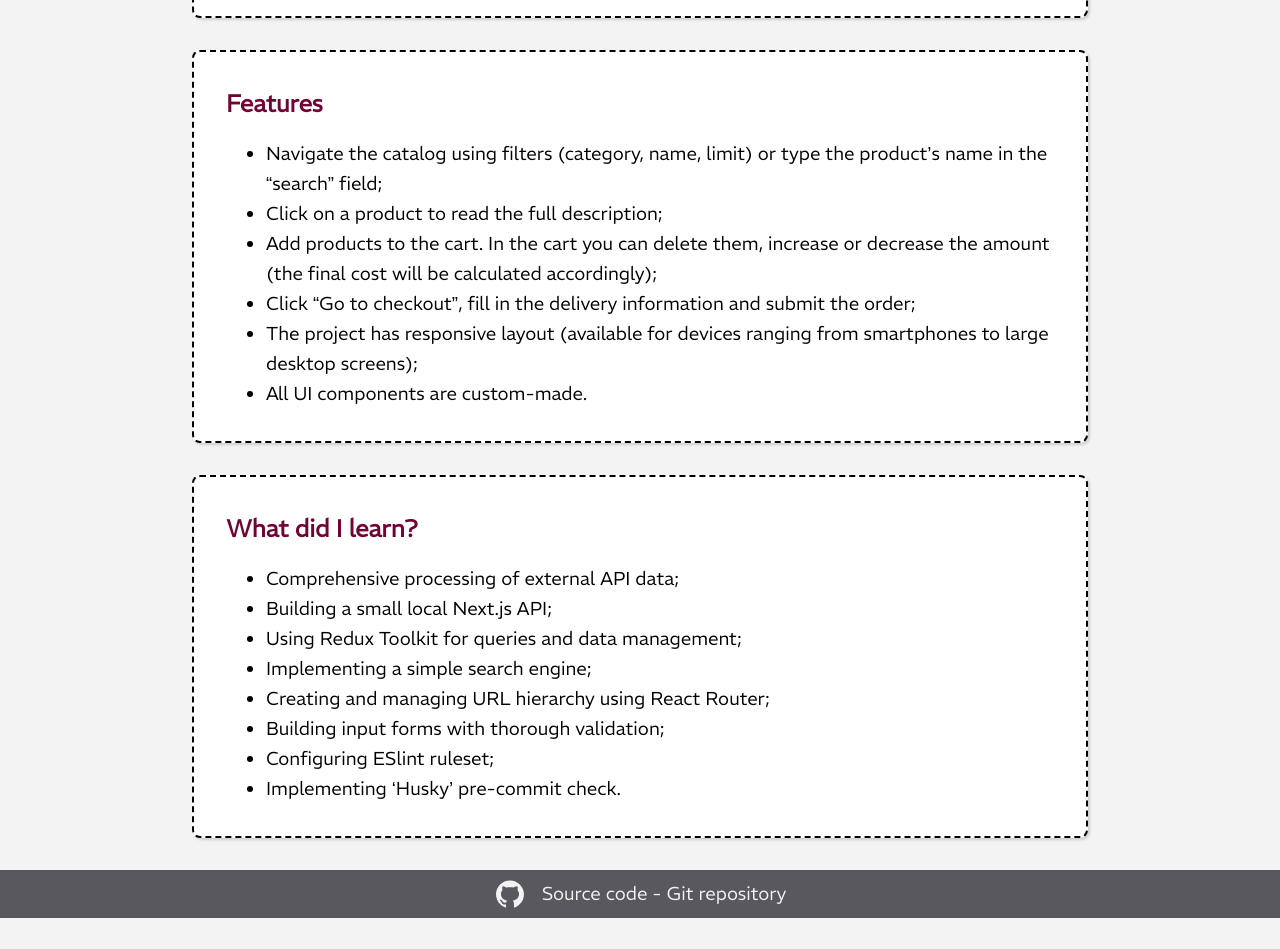
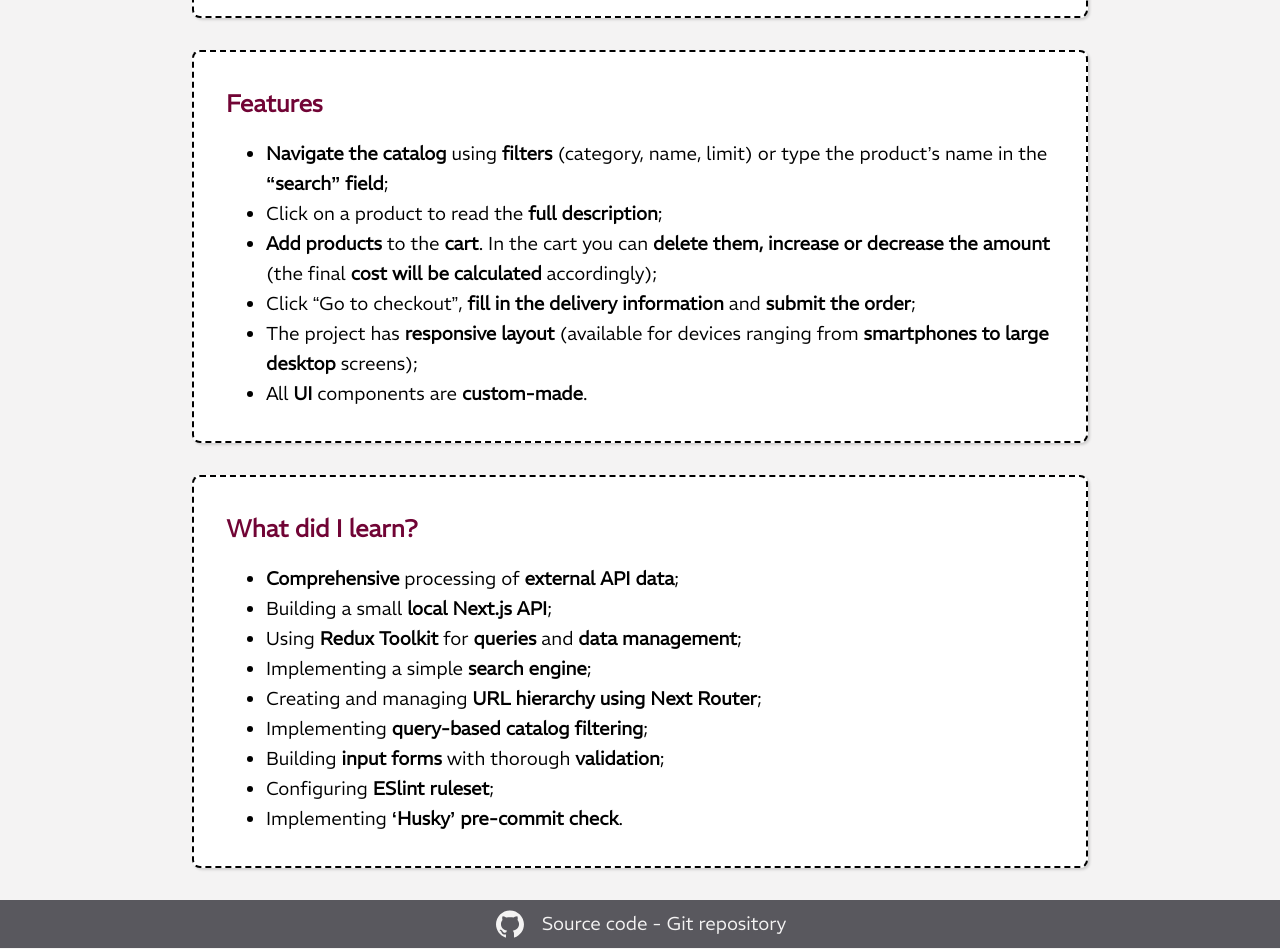
Before and after one commit to Olesia-P/fake-shop, a Next.js app: page / in a window 1280 px wide. Shown: the part 420-1369 px from the top of the page. Before the commit the page ends 1339 px from the top, so only its background shows below. Built offline with nearby package versions, Linux system fonts and the light colour scheme; no server answers.

Commit message:
Adde readme description

```diff
--- a/src/pages/index.jsx
+++ b/src/pages/index.jsx
@@ -2,28 +2,9 @@ import React from 'react';
 import css from '../styles/pageStyles/index.module.scss';
 
 export default function Home() {
-  const features = [
-    'Navigate the catalog using filters (category, name, limit) or type the product’s name in the “search” field;',
-    'Click on a product to read the full description;',
-    'Add products to the cart. In the cart you can delete them, increase or decrease the amount (the final cost will be calculated accordingly);',
-    'Click “Go to checkout”, fill in the delivery information and submit the order;',
-    'The project has responsive layout (available for devices ranging from smartphones to large desktop screens);',
-    'All UI components are custom-made.',
-  ];
-
-  const learned = [
-    'Comprehensive processing of external API data;',
-    'Building a small local Next.js API;',
-    'Using Redux Toolkit for queries and data management;',
-    'Implementing a simple search engine;',
-    'Creating and managing URL hierarchy using React Router;',
-    'Building input forms with thorough validation; ',
-    'Configuring ESlint ruleset; ',
-    'Implementing ‘Husky’ pre-commit check.',
-  ];
   return (
     <div className={css.wrapper}>
-      <div className={css.header}>Pet project: Fake-shop</div>
+      <div className={css.header}>Pet project: Fake Shop</div>
 
       <div className={css.container}>
         <div className={css.title}>Description</div>
@@ -46,22 +27,71 @@ export default function Home() {
       <div className={css.container}>
         <div className={css.title}>Features</div>
         <ul className={css.list}>
-          {features.map((element) => (
-            <li className={css.listItem} key={element}>
-              {element}
-            </li>
-          ))}
+          <li className={css.listItem}>
+            <strong> Navigate the catalog</strong> using{' '}
+            <strong>filters</strong> (category, name, limit) or type the
+            product’s name in the <strong>“search” field</strong>;
+          </li>
+          <li className={css.listItem}>
+            Click on a product to read the <strong>full description</strong>;
+          </li>
+          <li className={css.listItem}>
+            <strong>Add products</strong> to the <strong>cart</strong>. In the
+            cart you can{' '}
+            <strong>delete them, increase or decrease the amount</strong> (the
+            final <strong>cost will be calculated</strong> accordingly);
+          </li>
+          <li className={css.listItem}>
+            Click “Go to checkout”,{' '}
+            <strong>fill in the delivery information</strong> and{' '}
+            <strong>submit the order</strong>;
+          </li>
+          <li className={css.listItem}>
+            The project has <strong>responsive layout</strong> (available for
+            devices ranging from <strong>smartphones to large desktop</strong>{' '}
+            screens);
+          </li>
+          <li className={css.listItem}>
+            All <strong>UI</strong> components are <strong>custom-made</strong>.
+          </li>
         </ul>
       </div>
 
       <div className={css.container}>
         <div className={css.title}>What did I learn?</div>
         <ul className={css.list}>
-          {learned.map((element) => (
-            <li className={css.listItem} key={element}>
-              {element}
-            </li>
-          ))}
+          <li className={css.listItem}>
+            <strong>Comprehensive</strong> processing of{' '}
+            <strong>external API data</strong>;
+          </li>
+          <li className={css.listItem}>
+            Building a small <strong>local Next.js API</strong>;
+          </li>
+          <li className={css.listItem}>
+            Using <strong>Redux Toolkit</strong> for <strong>queries</strong>{' '}
+            and <strong>data management</strong>;
+          </li>
+          <li className={css.listItem}>
+            Implementing a simple <strong>search engine</strong>;
+          </li>
+          <li className={css.listItem}>
+            Creating and managing{' '}
+            <strong>URL hierarchy using Next Router</strong>;
+          </li>
+          <li className={css.listItem}>
+            Implementing <strong>query-based catalog filtering</strong>;
+          </li>
+          <li className={css.listItem}>
+            Building <strong>input forms</strong> with thorough{' '}
+            <strong>validation</strong>;
+          </li>
+          <li className={css.listItem}>
+            {' '}
+            Configuring <strong>ESlint ruleset</strong>;
+          </li>
+          <li className={css.listItem}>
+            Implementing <strong>‘Husky’ pre-commit check</strong>.
+          </li>
         </ul>
       </div>
     </div>
```
Also changed, not shown: public/screenshot-project-fake-shop-big.png (added), 1 other file (tests, documents, lock files or other folders).
